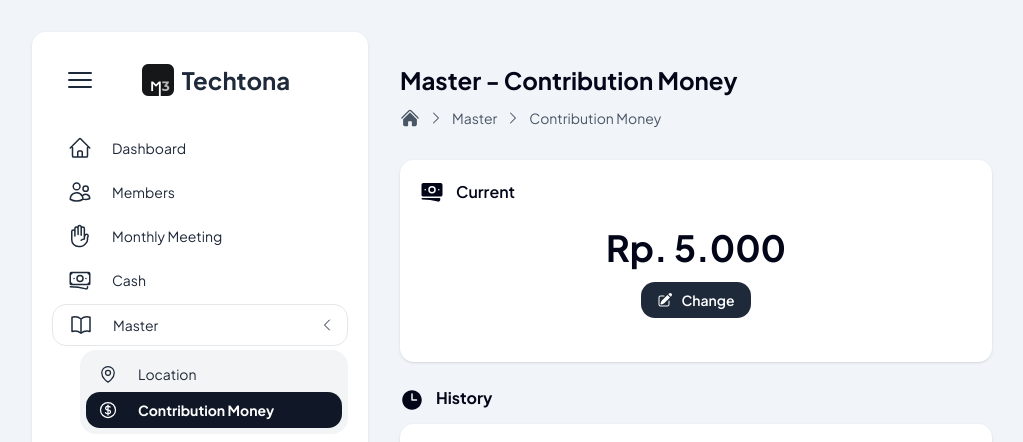
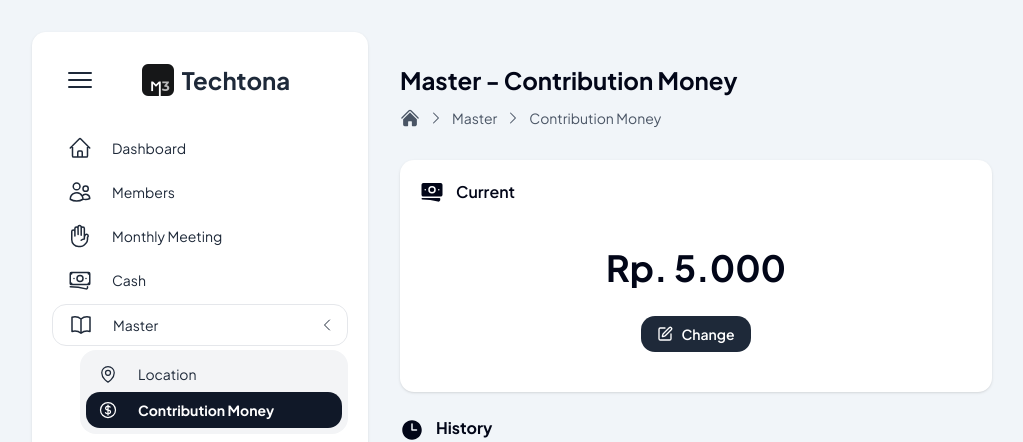
Before and after one commit to rifkibayuariy/karang-taruna, a Next.js app: page /admin/master/contribution-money in a window 1280 px wide. Shown: the top 442 px of the page, without its empty margins (0-1023 px from the left). Built offline with nearby package versions, Linux system fonts and the light colour scheme.

Commit message:
Form Edit Contribution Money

```diff
--- a/app/admin/master/contribution-money/page.tsx
+++ b/app/admin/master/contribution-money/page.tsx
@@ -1,11 +1,8 @@
 import Breadcrumb from "@/components/admin/breadcrumb";
+import FormEditContributionMoney from "@/components/admin/master/contribution-money/form";
 import Table from "@/components/admin/master/contribution-money/table";
 
-import {
-  BanknotesIcon,
-  PencilSquareIcon,
-  ClockIcon,
-} from "@heroicons/react/24/solid";
+import { ClockIcon } from "@heroicons/react/24/solid";
 
 export default async function ContributionMoney() {
   return (
@@ -19,19 +16,7 @@ export default async function ContributionMoney() {
           Contribution Money
         </h1>
       </div>
-      <div className="w-full md:max-w-148 rounded-xl bg-white shadow-sm p-5 mt-8">
-        <div className="flex items-center">
-          <BanknotesIcon className="size-6 mr-3" />
-          <span className="font-semibold">Current</span>
-        </div>
-        <div className="flex flex-col gap-3.5 justify-center items-center pt-6 pb-6">
-          <span className="text-4xl font-bold">Rp. 5.000</span>
-          <button className="px-4 py-2 bg-gray-800 rounded-xl text-white text-sm flex items-center justify-center gap-2 cursor-pointer">
-            <PencilSquareIcon className="size-4" />
-            <span className="font-semibold">Change</span>
-          </button>
-        </div>
-      </div>
+      <FormEditContributionMoney />
       <div className="pt-4 md:pt-6 md:max-w-148 ">
         <h2 className="font-bold pb-3">
           <ClockIcon className="size-6 inline-block mr-3" />
--- /dev/null
+++ b/components/admin/master/contribution-money/form.tsx
@@ -0,0 +1,123 @@
+"use client";
+
+import { useState, useRef } from "react";
+import { useForm, Controller } from "react-hook-form";
+import { z } from "zod";
+import { zodResolver } from "@hookform/resolvers/zod";
+
+import { RupiahCurrencyInput } from "@/components/admin/ui/input";
+import { BanknotesIcon } from "@heroicons/react/24/solid";
+
+import { Save, CircleX, SquarePen } from "lucide-react";
+
+const contributionMoneySchema = z.object({
+  nominal: z
+    .number({
+      required_error: "Nominal is required!",
+      invalid_type_error: "Nominal must be a number",
+    })
+    .min(1, "Nominal must be at least Rp. 1"),
+});
+
+type ContributionMoneyFormData = z.infer<typeof contributionMoneySchema>;
+
+export default function FormEditContributionMoney() {
+  const {
+    control,
+    handleSubmit,
+    formState: { errors },
+  } = useForm<ContributionMoneyFormData>({
+    resolver: zodResolver(contributionMoneySchema),
+    defaultValues: { nominal: 5000 },
+  });
+
+  const onSubmit = async (data: ContributionMoneyFormData) => {
+    try {
+      const res = await fetch("/api/profile", {
+        method: "POST",
+        headers: { "Content-Type": "application/json" },
+        body: JSON.stringify(data),
+      });
+      if (!res.ok) {
+        const err = await res.json();
+        throw new Error(err.message || "Update failed!");
+      }
+    } catch (err: any) {
+      console.error(err);
+    }
+  };
+
+  const [isEdit, setEdit] = useState(false);
+  const inputRef = useRef<HTMLInputElement>(null);
+
+  return (
+    <div className="w-full md:max-w-148 rounded-xl bg-white shadow-sm p-5 mt-8">
+      <div className="flex items-center">
+        <BanknotesIcon className="size-6 mr-3" />
+        <span className="font-semibold">Current</span>
+      </div>
+      <form
+        onSubmit={handleSubmit(onSubmit)}
+        className="flex flex-col justify-center items-center pb-5 pt-8"
+      >
+        <Controller
+          name="nominal"
+          control={control}
+          render={({ field }) => (
+            <RupiahCurrencyInput
+              ref={inputRef}
+              value={field.value}
+              onChange={(val) => {
+                const numeric = Number(val.replace(/\D/g, ""));
+                field.onChange(numeric);
+              }}
+              className="text-center text-4xl font-bold py-3 focus:outline-0 focus:border-b-2 focus:border-gray-200 w-4/5 lg:w-1/2"
+              disabled={!isEdit}
+            />
+          )}
+        ></Controller>
+        {errors.nominal && (
+          <p className="text-red-500 text-sm mt-2">{errors.nominal.message}</p>
+        )}
+        <div className="flex gap-2 mt-4">
+          <button
+            type="button"
+            onClick={() => {
+              setEdit(true);
+              setTimeout(() => {
+                inputRef.current?.focus();
+                const len = inputRef.current?.value.length ?? 0;
+                inputRef.current?.setSelectionRange(len, len);
+              }, 0);
+            }}
+            className={`${
+              isEdit ? "hidden" : "flex"
+            } px-4 py-2 bg-gray-800 rounded-xl text-white text-sm items-center justify-center gap-2 cursor-pointer`}
+          >
+            <SquarePen className="size-4" />
+            <span className="font-semibold">Change</span>
+          </button>
+          <button
+            type="submit"
+            className={`${
+              isEdit ? "flex" : "hidden"
+            } px-4 py-2 bg-green-600 rounded-xl text-white text-sm items-center justify-center gap-2 cursor-pointer`}
+          >
+            <Save className="size-4" />
+            <span className="font-semibold">Save</span>
+          </button>
+          <button
+            type="button"
+            onClick={() => setEdit(false)}
+            className={`${
+              isEdit ? "flex" : "hidden"
+            } px-4 py-2 bg-red-600 rounded-xl text-white text-sm items-center justify-center gap-2 cursor-pointer`}
+          >
+            <CircleX className="size-4" />
+            <span className="font-semibold">Cancel</span>
+          </button>
+        </div>
+      </form>
+    </div>
+  );
+}
--- /dev/null
+++ b/components/admin/ui/input.tsx
@@ -0,0 +1,74 @@
+"use client";
+
+import {
+  forwardRef,
+  useImperativeHandle,
+  useRef,
+  type InputHTMLAttributes,
+} from "react";
+
+interface CurrencyInputProps
+  extends Omit<InputHTMLAttributes<HTMLInputElement>, "value" | "onChange"> {
+  value?: number;
+  onChange?: (value: string) => void;
+  disabled?: boolean;
+}
+
+const RupiahCurrencyInput = forwardRef<HTMLInputElement, CurrencyInputProps>(
+  ({ className, disabled = false, value = 0, onChange, ...props }, ref) => {
+    const internalRef = useRef<HTMLInputElement>(null);
+
+    useImperativeHandle(ref, () => internalRef.current as HTMLInputElement);
+
+    const formatRupiah = (nominal: number | string) => {
+      const number =
+        typeof nominal === "number"
+          ? nominal
+          : Number(nominal.replace(/\D/g, ""));
+      const formatted = new Intl.NumberFormat("id-ID").format(number);
+      return `Rp. ${formatted}`;
+    };
+
+    const displayValue = formatRupiah(value);
+
+    const handleChange = (e: React.ChangeEvent<HTMLInputElement>) => {
+      const input = e.target.value;
+
+      if (!input.startsWith("Rp. ")) return;
+
+      if (onChange) {
+        onChange(input);
+      }
+    };
+
+    const handleKeyDown = (e: React.KeyboardEvent<HTMLInputElement>) => {
+      const cursorPos = (e.target as HTMLInputElement).selectionStart;
+
+      if (
+        e.key === "Backspace" &&
+        cursorPos !== null &&
+        cursorPos <= 4 // "Rp. "
+      ) {
+        e.preventDefault();
+      }
+    };
+
+    return (
+      <input
+        ref={internalRef}
+        type="text"
+        value={displayValue}
+        inputMode="numeric"
+        onChange={handleChange}
+        onKeyDown={handleKeyDown}
+        className={className}
+        disabled={disabled}
+        {...props}
+      />
+    );
+  }
+);
+
+RupiahCurrencyInput.displayName = "RupiahCurrencyInput";
+
+export { RupiahCurrencyInput };
--- a/package.json
+++ b/package.json
@@ -10,15 +10,19 @@
   },
   "dependencies": {
     "@heroicons/react": "^2.2.0",
+    "@hookform/resolvers": "^5.1.1",
     "@radix-ui/react-avatar": "^1.1.10",
     "chart.js": "^4.4.9",
     "class-variance-authority": "^0.7.1",
     "clsx": "^2.1.1",
+    "lucide-react": "^0.515.0",
     "next": "15.3.2",
     "react": "^19.0.0",
     "react-chartjs-2": "^5.3.0",
     "react-dom": "^19.0.0",
-    "tailwind-merge": "^3.3.1"
+    "react-hook-form": "^7.57.0",
+    "tailwind-merge": "^3.3.1",
+    "zod": "^3.25.64"
   },
   "devDependencies": {
     "@eslint/eslintrc": "^3",
```
Also changed, not shown: components/admin/master/contribution-money/table.tsx (+17 -9 lines), 2 other files (tests, documents, lock files or other folders).
